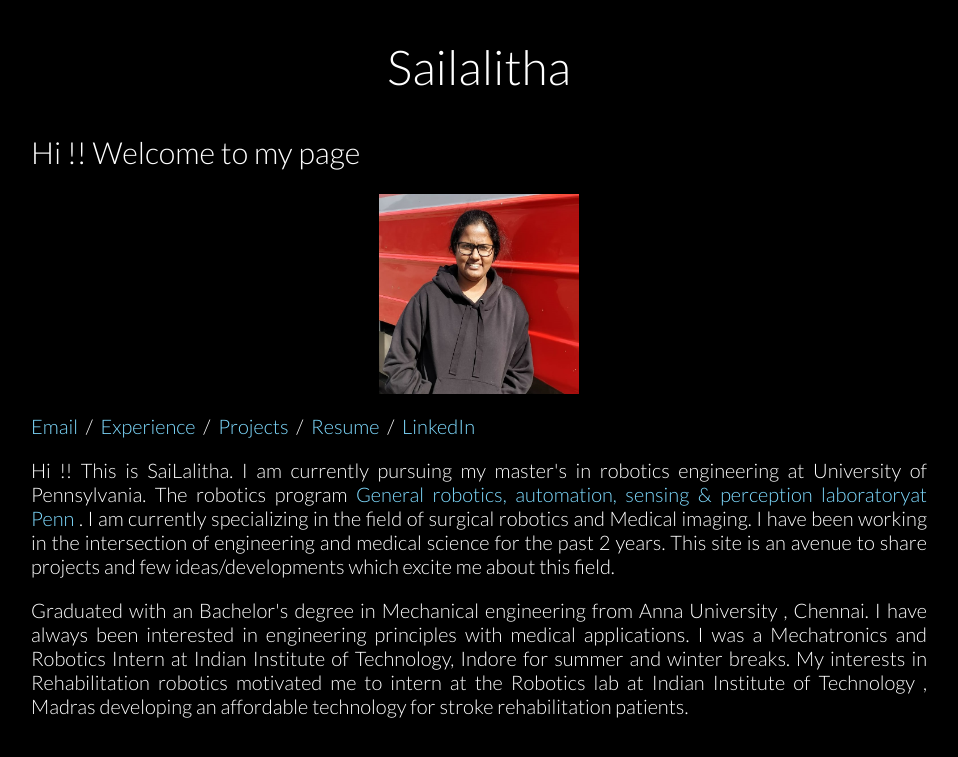
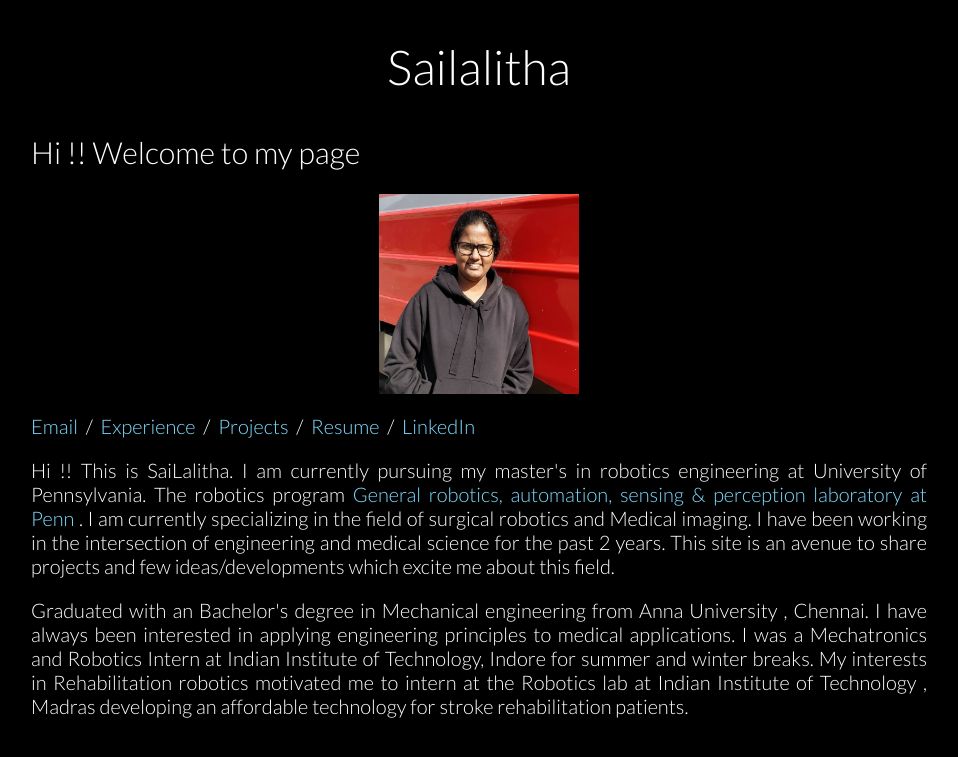
Before and after one commit to sailalitha96/sailalitha96.github.io, a Jekyll site: the page index.html, which Jekyll copies as it is, in a window 1280 px wide. Shown: the top 757 px of the page, without its empty margins (161-1119 px from the left). Built offline with Jekyll 4.4.1, drawn with Linux system fonts in a browser that asks for light colours; nearby versions of some CDN libraries.

Commit message:
Update index.html

```diff
--- a/index.html
+++ b/index.html
@@ -25,10 +25,10 @@
 
               </p>
 
-		<p> Hi !! This is SaiLalitha. I am currently pursuing my master's in robotics engineering at University of Pennsylvania. The robotics program <a href="https://www.grasp.upenn.edu/">General robotics, automation, sensing & perception laboratoryat Penn </a>. I am currently specializing in the field of surgical robotics and Medical imaging. I have been working in the intersection of engineering and medical science for the past 2 years.
+		<p> Hi !! This is SaiLalitha. I am currently pursuing my master's in robotics engineering at University of Pennsylvania. The robotics program <a href="https://www.grasp.upenn.edu/">General robotics, automation, sensing & perception laboratory at Penn </a>. I am currently specializing in the field of surgical robotics and Medical imaging. I have been working in the intersection of engineering and medical science for the past 2 years.
 			This site is an avenue to share projects and few ideas/developments which excite me about this field.
 
-		<p> Graduated with an Bachelor's degree in Mechanical engineering from Anna University , Chennai. I have always been interested in engineering principles with medical applications. I was a Mechatronics and Robotics Intern at Indian Institute of Technology, Indore for summer and winter breaks. My interests in Rehabilitation robotics motivated me to intern at the Robotics lab at Indian Institute of Technology , Madras developing an affordable technology for stroke rehabilitation patients.</p>
+		<p> Graduated with an Bachelor's degree in Mechanical engineering from Anna University , Chennai. I have always been interested in applying engineering principles to medical applications. I was a Mechatronics and Robotics Intern at Indian Institute of Technology, Indore for summer and winter breaks. My interests in Rehabilitation robotics motivated me to intern at the Robotics lab at Indian Institute of Technology , Madras developing an affordable technology for stroke rehabilitation patients.</p>
 
 
 
```
